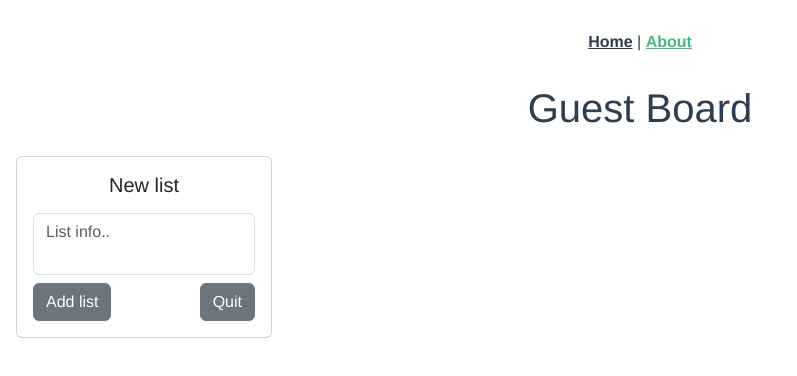
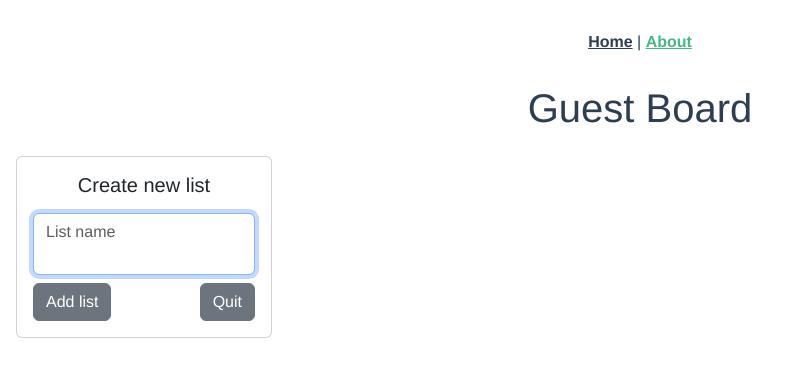
Before and after one commit to rasa98/task-manager-front, a Vue app: page /#/about in a window 1280 px wide. Both pictures are taken after a click on the button "+ Add another list". Shown: the top 376 px of the page, without its empty margins (0-797 px from the left). Built offline with nearby package versions, Linux system fonts and the light colour scheme.

Commit message:
Added textarea - focus and when pressing enter Key.

```diff
--- a/src/components/ListWindow.vue
+++ b/src/components/ListWindow.vue
@@ -7,7 +7,7 @@
         </div>
     </div>
     <div class="card-footer">
-        <FormNewTask v-if="!flag" :formValues="formValues" @text-emitted="addNewTask" @cancel-emitting="flipFlag"></FormNewTask>
+        <FormNew v-if="!flag" :formValues="formValues" @text-emitted="addNewTask"></FormNew>
         <button class="btn btn-light w-100" v-show="flag" @click="flipFlag">Add task</button>
     </div>
   </div>
@@ -15,13 +15,13 @@
 
 <script>
 import TaskWindow from '@/components/TaskWindow.vue'
-import FormNewTask from '@/components/FormNewTask.vue'
+import FormNew from '@/components/formComponents/FormNew.vue'
 
 
 export default {
   name: "ListWindow",
   components: {
-    TaskWindow, FormNewTask
+    TaskWindow, FormNew
   },
   props: {
     listTitle: String
@@ -39,9 +39,11 @@ export default {
         this.flag = !this.flag;
     },
     addNewTask(msg) {
+      if (msg !== ''){
         this.taskList.push(msg);
-        this.flipFlag();
-        console.log('taskList value in myComponent:', this.taskList);
+      }
+      this.flipFlag();
+      console.log('taskList value in myComponent:', this.taskList);
     }
   }
 }
--- a/src/components/FormNewTask.vue
+++ b/src/components/formComponents/FormNew.vue
@@ -3,11 +3,11 @@
             <div class="card-body">
                 <h5 class="card-title"> {{formValues.title}} </h5>
                 <div class="py-2">
-                    <textarea class="form-control" v-model="taskDescription" @input="adjustTextareaHeight" :placeholder="formValues.placeHolder"></textarea>
+                    <textarea ref="myTextarea" class="form-control" @keydown.enter="buttonAdd" v-model="description" @input="adjustTextareaHeight" :placeholder="formValues.placeHolder"></textarea>
                 </div>
                 <div class="d-flex justify-content-between">
-                    <button class="btn btn-secondary" @click="sendTaskName">{{formValues.buttonName}}</button>
-                    <button class="btn btn-secondary" @click="cancelAddingTasking">Quit</button>
+                    <button class="btn btn-secondary" @click="buttonAdd">{{formValues.buttonName}}</button>
+                    <button class="btn btn-secondary" @click="cancelAdding">Quit</button>
                 </div>
             </div>
         </div>
@@ -17,7 +17,7 @@
 export default {
     data() {
         return {
-            taskDescription: ''
+            description: ''
         };
     },
     props: {
@@ -29,12 +29,17 @@ export default {
             textarea.style.height = 'auto';
             textarea.style.height = `${textarea.scrollHeight}px`;
         },
-        sendTaskName() {
-            this.$emit('text-emitted', this.taskDescription);
+        buttonAdd() {
+            this.$emit('text-emitted', this.description);
         },
-        cancelAddingTasking() {
-            this.$emit('cancel-emitting');
+        cancelAdding() {
+            this.$emit('text-emitted', '');
         }
+    },
+    created() {
+        this.$nextTick(() => {
+            this.$refs.myTextarea.focus();
+        });
     }
 }
 </script>
--- a/src/views/AboutView.vue
+++ b/src/views/AboutView.vue
@@ -7,26 +7,26 @@
         <ListWindow :listTitle="l" />
       </div>
       <div class="m-2">
-        <FormNewTask v-if="!flag" style="width: 16rem;" :formValues="formValues" @text-emitted="addNewTask" @cancel-emitting="flipFlag"></FormNewTask>
+        <FormNew v-if="!flag" style="width: 16rem;" :formValues="formValues" @text-emitted="addNewList"></FormNew>
         <button class="btn btn-light" v-show="flag" @click="flipFlag">+ Add another list</button>
       </div>
   </div>
-  </template>
+</template>
 
 <script>
 import ListWindow from '@/components/ListWindow.vue'
-import FormNewTask from '@/components/FormNewTask.vue'
+import FormNew from '@/components/formComponents/FormNew.vue'
 
 
 export default {
   name: "AboutView",
   components: {
-    FormNewTask, ListWindow
+    FormNew, ListWindow
   },
   data: function() {
     return {
       lists: [],
-      formValues: {placeHolder: "List info..", title: "New list", buttonName: "Add list"},
+      formValues: {placeHolder: "List name", title: "Create new list", buttonName: "Add list"},
       flag: true
     }
   }
@@ -35,9 +35,11 @@ export default {
     flipFlag: function() {
         this.flag = !this.flag;
     },
-    addNewTask(msg) {
+    addNewList(msg) {
+      if (msg !== '') {
         this.lists.push(msg);
-        this.flipFlag();
+      }
+      this.flipFlag();
     }
   }
 }
```
